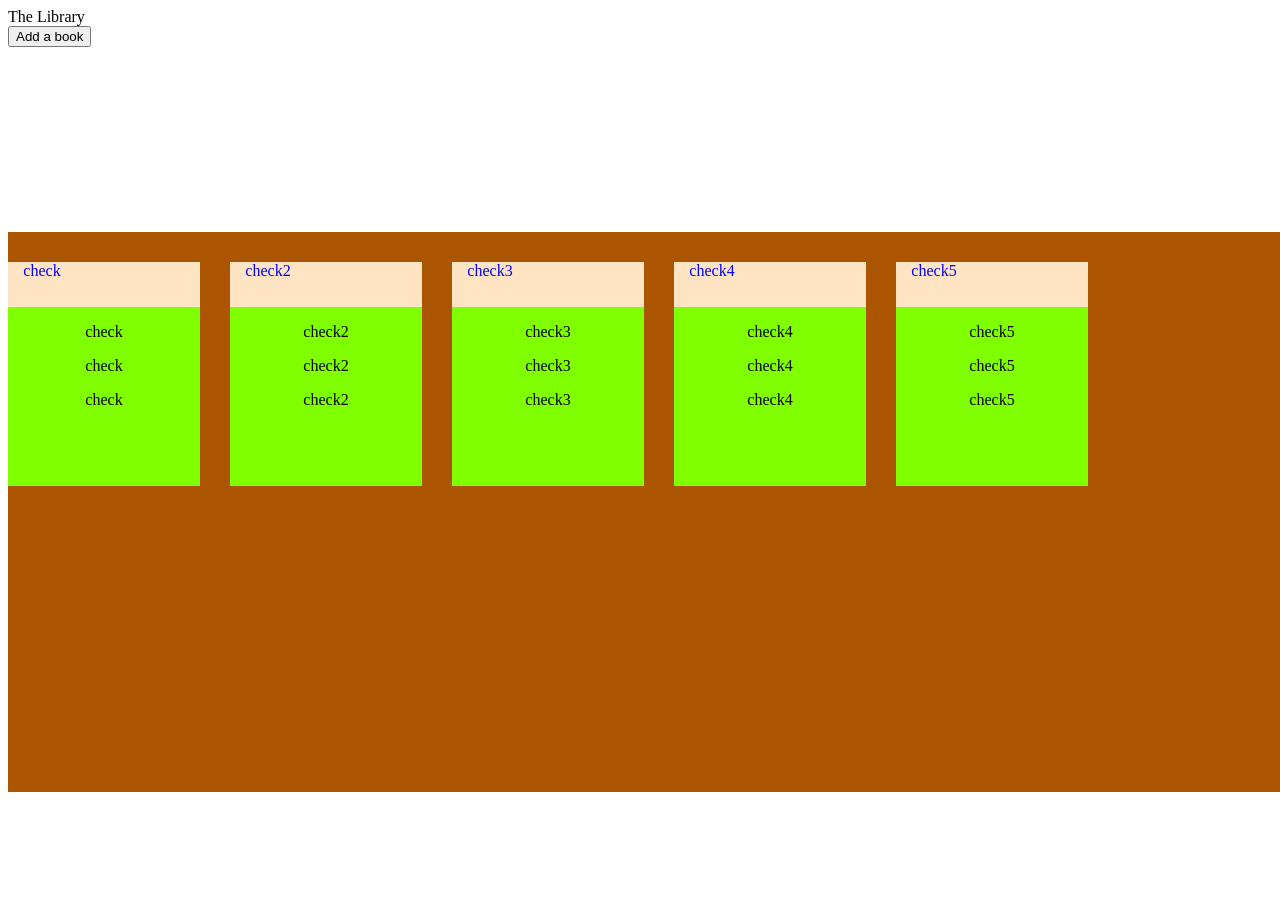
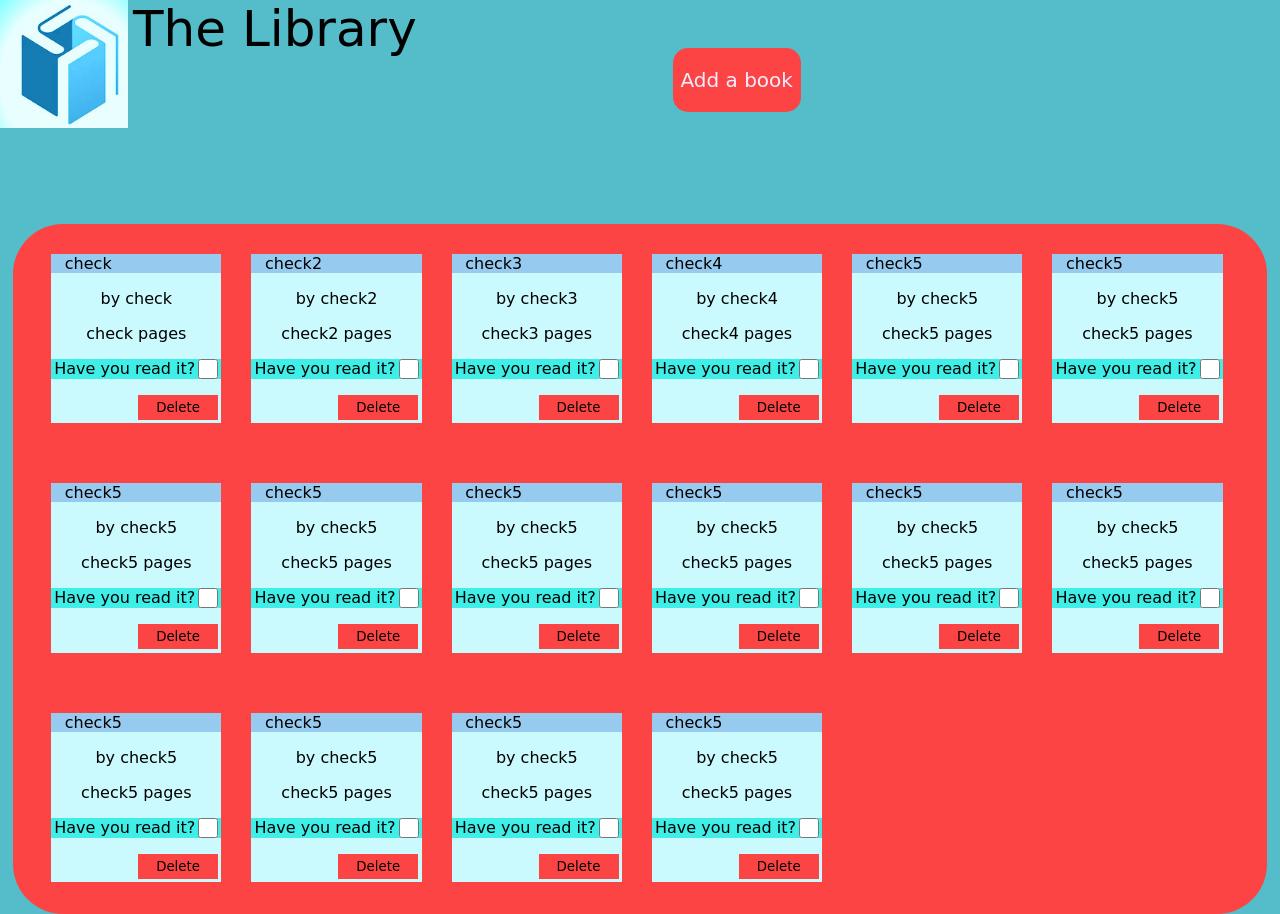
Before and after one commit to BIGVl/Library-Exercise, a plain HTML site: page index.html in a window 1280 px wide. Before the commit the page ends 800 px from the top, so only its background shows below. Drawn offline with Linux system fonts and the light colour scheme; a web font is replaced by a local one.

Commit message:
Added css for most of elements

```diff
--- a/index.html
+++ b/index.html
@@ -1,6 +1,7 @@
 <!DOCTYPE html>
 <html lang="en">
 <head>
+
     <script src="script.js" defer></script>
     <link rel="stylesheet" href="style.css">
     <meta charset="UTF-8">
@@ -10,6 +11,7 @@
 </head>
 <body>
     <header>
+        <img src="Img/Book.jpg" alt="A book image">
         <div class="library">The Library</div>
         <button class="addBook">Add a book</button>
     </header>
--- a/script.js
+++ b/script.js
@@ -1,6 +1,8 @@
 //Creating important variables and setting the DOM
 const books = document.querySelector('.books');
 const btnAdd = document.querySelector('.addBook');
+let deleteB;
+
 
 
 let myLibrary = [];
@@ -31,38 +33,57 @@ function addBookToLibrary (title, author, pages, read) {
 //Displays the library and gets updated each time the user adds a new one
 function displayBooks () {
 
-let theBook
+let theBook;
 
 
     myLibrary.forEach(newBook=>{
 
         if(theBook!=undefined) books.removeChild(theBook);
 
-       theBook = document.createElement('div');
-       let newTitle = document.createElement('div');
-       let newAuthor = document.createElement('div');
-       let newPages = document.createElement('div');
-       let newRead = document.createElement('div');
+        theBook = document.createElement('div');
+        let newTitle = document.createElement('div');
+        let newAuthor = document.createElement('div');
+        let newPages = document.createElement('div');
+        let ifRead = document.createElement('div');
+        let newRead = document.createElement('input');
+        newRead.setAttribute('type', 'checkbox');
+        newRead.setAttribute('id', "theRead")
+        let newLabel = document.createElement('label');
+        newLabel.setAttribute('for', 'theRead')
+        newLabel.textContent = 'Have you read it?'
+        let deleteB = document.createElement('button');
+        deleteB.textContent = 'Delete';
+
 
 
        theBook.classList.add('theBook');
        newTitle.classList.add('theTitle');
        newAuthor.classList.add('theAuthor');
        newPages.classList.add('thePages');
+       ifRead.classList.add('ifRead')
        newRead.classList.add('theRead');
+       deleteB.classList.add('delete')
+
+
+
 
 
 
        newTitle.textContent = newBook.title;
-       newAuthor.textContent = newBook.author;
-       newPages.textContent = newBook.pages;
+       newAuthor.textContent = 'by ' + newBook.author;
+       newPages.textContent = newBook.pages + ' pages';
        newRead.textContent = newBook.read;
+
 
         books.appendChild(theBook)
         theBook.appendChild(newTitle)
         theBook.appendChild(newAuthor)
         theBook.appendChild(newPages)
-        theBook.appendChild(newRead)
+        ifRead.appendChild(newLabel)
+        ifRead.appendChild(newRead)
+        theBook.appendChild(ifRead)
+        theBook.appendChild(deleteB)
+
 
 
 
@@ -73,8 +94,30 @@ let theBook
 
 };
 
+function deleteButton () {
+
+    if(deleteB===undefined) return;
+
+    deleteB.addEventListener('click', ()=>{
+
+    })
+}
+
 addBookToLibrary('check','check','check','check');
 addBookToLibrary('check2','check2','check2','check2');
 addBookToLibrary('check3','check3','check3','check3');
 addBookToLibrary('check4','check4','check4','check4');
 addBookToLibrary('check5','check5','check5','check5');
+addBookToLibrary('check5','check5','check5','check5');
+addBookToLibrary('check5','check5','check5','check5');
+addBookToLibrary('check5','check5','check5','check5');
+addBookToLibrary('check5','check5','check5','check5');
+addBookToLibrary('check5','check5','check5','check5');
+addBookToLibrary('check5','check5','check5','check5');
+addBookToLibrary('check5','check5','check5','check5');
+addBookToLibrary('check5','check5','check5','check5');
+addBookToLibrary('check5','check5','check5','check5');
+addBookToLibrary('check5','check5','check5','check5');
+addBookToLibrary('check5','check5','check5','check5');
+
+myLibrary.splice(2, 1);
--- a/style.css
+++ b/style.css
@@ -1,42 +1,118 @@
+@import url('https://fonts.googleapis.com/css2?family=Merienda+One&family=Quicksand:wght@500&display=swap');
+
 *, *::after, *::before {
     box-sizing: border-box;
+    padding: 0;
+    margin: 0;
+}
+
+body {
+    background-color: #55bcc9;
+    font-family: 'Merienda One', cursive;
+
 }
 
 header {
     height: 28vh;
+    display: flex;
+}
+
+img {
+    width: 10vw;
+    height: 10vw;
+}
+
+.library {
+
+    font-size: 50px;
+    padding-left: 5px;
+
+
+}
+
+.addBook {
+    align-self: center;
+    justify-self: center;
+    font-family: 'Merienda One', cursive;
+    margin-left: 20vw;
+    margin-bottom: 5vw;
+    height: 4rem;
+    width: 8rem;
+    background-color: #fc4445;
+    color:#EEF;
+    font-size: 20px;
+    border: none;
+    border-radius: 15px;
+    transition: all 0.5s;
+
+}
+
+.addBook:hover {
+    height: 6rem;
+    width: 10rem;
+    margin-left: 19.5vw;
+    font-size: 24px;
 }
 
 
 .books {
     display: flex;
     flex-wrap: wrap;
-    background-color: #AB5500;
-    width: 100vw;
-    height: 70vh;
+    background-color: #fc4445;
     gap: 30px;
+    margin-left: 1vw;
+    border-radius: 50px;
+    padding-left: 3vw;
+    padding-bottom: 2rem;
+    margin-right: 1vw;
 
 
 
 }
 
 .theBook {
-    background-color: chartreuse;
+    background-color: #cafafe;
     display: flex;
     flex-direction: column;
     align-items: center;
     gap: 1em;
     height: 40%;
-    width: 15%;
+    width: 14%;
     margin-top: 30px;
+
 
 
 }
 
 .theTitle {
-    color: blue;
     align-self: flex-start;
     padding-left: 8%;
-    background-color:bisque;
+    background-color:#97caef;
     width:100%;
     height: 20%;
+
 }
+.ifRead {
+    display: flex;
+    justify-content: space-evenly;
+   background-color: #3feee6;
+   width: 100%;
+}
+
+.theRead {
+    height: 20px;
+    width: 20px;
+
+
+}
+
+.delete {
+    height: 25px;
+    width: 80px;
+    font-family: 'Merienda One', cursive;
+    background-color:#fc4445 ;
+    border: none;
+    margin-bottom: 2%;
+    margin-right: 2%;
+    align-self: flex-end;
+}
```
Also changed, not shown: Img/Book.jpg (added).
